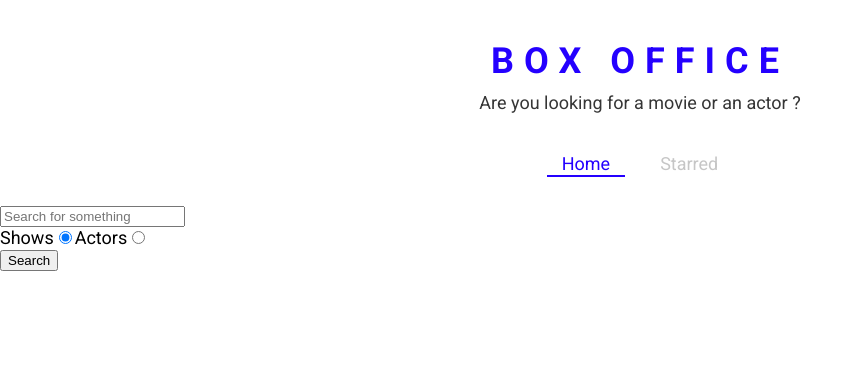
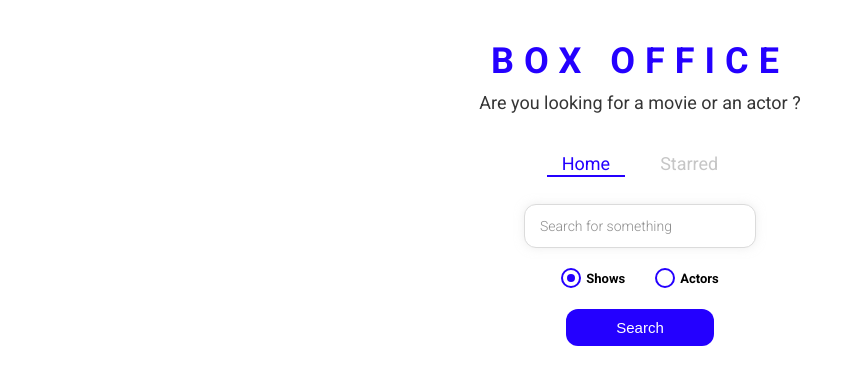
Before and after one commit to Milan-Sharma-449/box-office, a React (Create React App) app: page / in a window 1280 px wide. Shown: the top 384 px of the page, without its empty margins (0-863 px from the left). Built offline with nearby package versions, Linux system fonts and the light colour scheme.

Commit message:
styled with fade in

```diff
--- a/package.json
+++ b/package.json
@@ -8,6 +8,7 @@
     "@testing-library/user-event": "^13.5.0",
     "react": "^18.2.0",
     "react-dom": "^18.2.0",
+    "react-fade-in": "^2.0.1",
     "react-router-dom": "^5.2.0",
     "react-scripts": "5.0.1",
     "styled-component": "^2.8.0",
--- /dev/null
+++ b/src/Components/CustomRadio.js
@@ -0,0 +1,66 @@
+import React from 'react';
+import styled from 'styled-components';
+
+const RadioWrapper = styled.label`
+  display: block;
+  position: relative;
+  padding-left: 25px;
+  cursor: pointer;
+  font-size: 13px;
+  user-select: none;
+  font-weight: 700;
+  line-height: 1.65;
+
+  input {
+    position: absolute;
+    opacity: 0;
+    cursor: pointer;
+  }
+
+  span {
+    position: absolute;
+    top: 0;
+    left: 0;
+    height: 16px;
+    width: 16px;
+    background-color: #fff;
+    border: 2px solid ${({ theme }) => theme.mainColors.blue};
+    border-radius: 50%;
+  }
+
+  input:checked ~ span {
+    background-color: #fff;
+    border: 2px solid ${({ theme }) => theme.mainColors.blue};
+  }
+
+  span:after {
+    content: '';
+    position: absolute;
+    display: none;
+  }
+
+  input:checked ~ span:after {
+    display: block;
+  }
+
+  span:after {
+    top: 4px;
+    left: 4px;
+    width: 8px;
+    height: 8px;
+    border-radius: 50%;
+    background: ${({ theme }) => theme.mainColors.blue};
+  }
+`;
+
+const CustomRadio = ({ label, ...restProps }) => {
+  return (
+    <RadioWrapper htmlFor={restProps.id}>
+      {label}
+      <input {...restProps} type="radio" />
+      <span />
+    </RadioWrapper>
+  );
+};
+
+export default CustomRadio;
--- a/src/Components/styled.js
+++ b/src/Components/styled.js
@@ -1,6 +1,7 @@
 import styled from 'styled-components'
+import FadeIn from 'react-fade-in'
 
-export const FlexGrid = styled.div`
+export const FlexGrid = styled(FadeIn)`
     display : flex;
     justify-content : centre;
     flex-wrap : wrap;
--- a/src/pages/Home.js
+++ b/src/pages/Home.js
@@ -3,6 +3,12 @@
 import MainPageLayout from '../Components/MainPageLayout'
 import ShowGrid from '../Components/show/ShowGrid';
 import { apiGet } from '../misc/config';
+import {
+    SearchInput,
+    RadioInputsWrapper,
+    SearchButtonWrapper,
+  } from './Home.styled';
+import CustomRadio from '../Components/CustomRadio';
 
 const Home = () => {
     const [input, setInput] = useState('')
@@ -48,7 +54,7 @@
 
   return (
     <MainPageLayout>
-        <input
+        <SearchInput
             type="text"
             placeholder='Search for something'
             onChange={onInputChange}
@@ -56,30 +62,30 @@
             value={input}
         />
 
+        <RadioInputsWrapper>
         <div>
-            <label htmlFor='show-search'>
-                Shows
-                <input
-                    id='show-search'
-                    type='radio'
-                    value='shows'
+          <CustomRadio
+            label="Shows"
+            id="shows-search"
+            value="shows"
             checked={isShowsSearch}
             onChange={onRadioChange}
           />
-            </label>
-            <label htmlFor='actor-search'>
-                Actors
-                <input
-                    id='actor-search'
-                    type='radio'
-                    value='people'
+        </div>
+
+        <div>
+          <CustomRadio
+            label="Actors"
+            id="actors-search"
+            value="people"
             checked={!isShowsSearch}
             onChange={onRadioChange}
           />
-            </label>
         </div>
+        </RadioInputsWrapper>
 
-        <button type='button' onClick={onSearch}>Search</button>
+        <SearchButtonWrapper><button type='button' onClick={onSearch}>Search</button></SearchButtonWrapper>
+
         {renderResults()}
     </MainPageLayout>
   )
--- /dev/null
+++ b/src/pages/Home.styled.js
@@ -0,0 +1,49 @@
+import styled from "styled-components";
+
+export const SearchInput = styled.input`
+  display: block;
+  font-family: 'Roboto', sans-serif;
+  width: 200px;
+  margin: auto;
+  outline: none;
+  padding: 13px 15px;
+  border: 1px solid #dbdbdb;
+  box-shadow: 0px 0px 10px 0px rgba(219, 219, 219, 0.5);
+  font-size: 14px;
+  border-radius: 12px;
+  color: #8d8d8d;
+
+  &::placeholder {
+    font-weight: 300;
+    color: #8d8d8d;
+  }
+`;
+
+export const RadioInputsWrapper = styled.div`
+  display: flex;
+  justify-content: center;
+  margin: 20px 0;
+
+  div {
+    margin: 0 15px;
+  }
+`;
+
+export const SearchButtonWrapper = styled.div`
+  text-align: center;
+  margin-bottom: 35px;
+
+  button {
+    color: #fff;
+    background-color: ${({ theme }) => theme.mainColors.blue};
+    margin: auto;
+    padding: 10px 50px;
+    font-size: 15px;
+    border: none;
+    outline: none;
+    border-radius: 12px;
+    &:hover {
+      cursor: pointer;
+    }
+  }
+`;
```
Also changed, not shown: 1 other file (tests, documents, lock files or other folders). Lines whose indentation alone changed are shown as unchanged.
